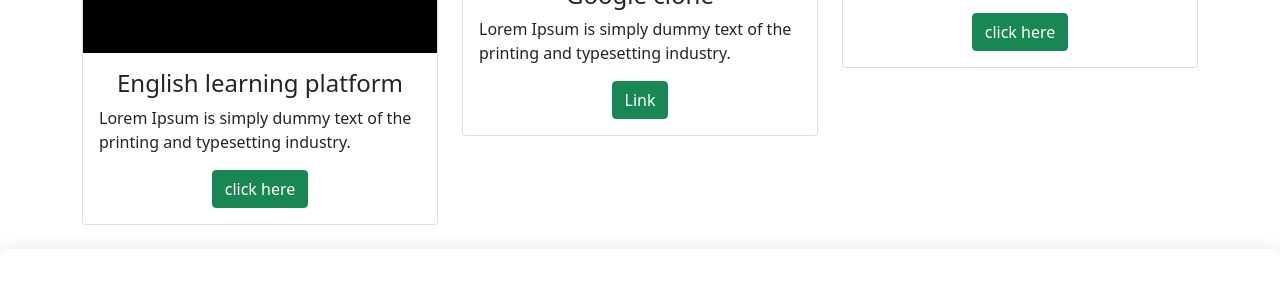
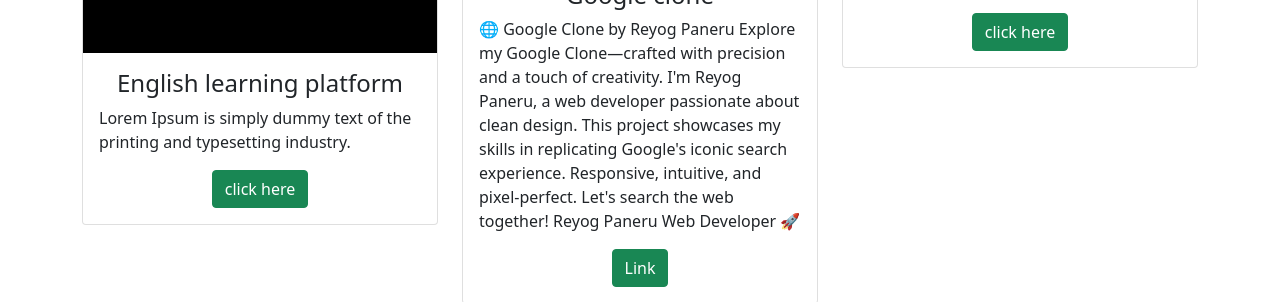
Before and after one commit to Reyog12/portfolio-website, a plain HTML site: page index.html in a window 1280 px wide. Shown: the part 2596-2898 px from the top of the page. Drawn offline with nearby package versions, Linux system fonts and the light colour scheme.

Commit message:
Update index.html google

```diff
--- a/index.html
+++ b/index.html
@@ -1,7 +1,7 @@
 <!DOCTYPE html>
 <html lang="en">
 <head>
-  <title>Portfolio Website-Reyog</title>
+  <title>Reyog paneru</title>
   <link rel="icon"  type= "image/x-icon" href="icon.svg">
   <meta charset="utf-8">
   <meta name="viewport" content="width=device-width, initial-scale=1">
@@ -194,7 +194,18 @@
                         <img class="card-img-top" src="https://cdn.vox-cdn.com/thumbor/cY6f6QhlanusE6S4KDrfx7oAbk4=/0x0:2040x1360/2000x1333/filters:focal(1020x680:1021x681)/cdn.vox-cdn.com/uploads/chorus_asset/file/24016885/STK093_Google_04.jpg" alt="Card image" style="width:100%">
                         <div class="card-body">
                             <h4 class="card-title">Google clone </h4>
-                            <p class="card-text">Lorem Ipsum is simply dummy text of the printing and typesetting industry.</p>
+                            <p class="card-text">🌐 Google Clone by Reyog Paneru
+
+Explore my Google Clone—crafted with precision and a touch of creativity. I'm Reyog Paneru, a web developer passionate about clean design. This project showcases my skills in replicating Google's iconic search experience. Responsive, intuitive, and pixel-perfect. Let's search the web together!
+
+Reyog Paneru
+Web Developer 🚀
+
+
+
+
+
+</p>
                             <div class="text-center">
                                 <a href="https://reyog12.github.io/google-clone/" class="btn btn-success">Link</a>
                             </div>
```
